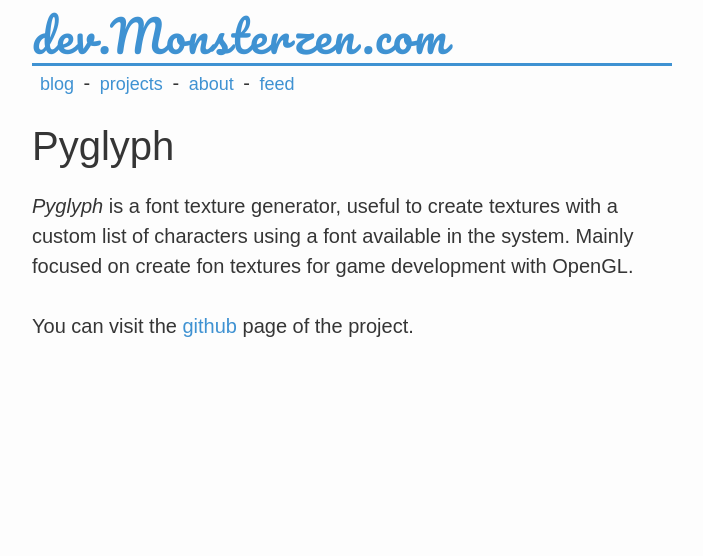
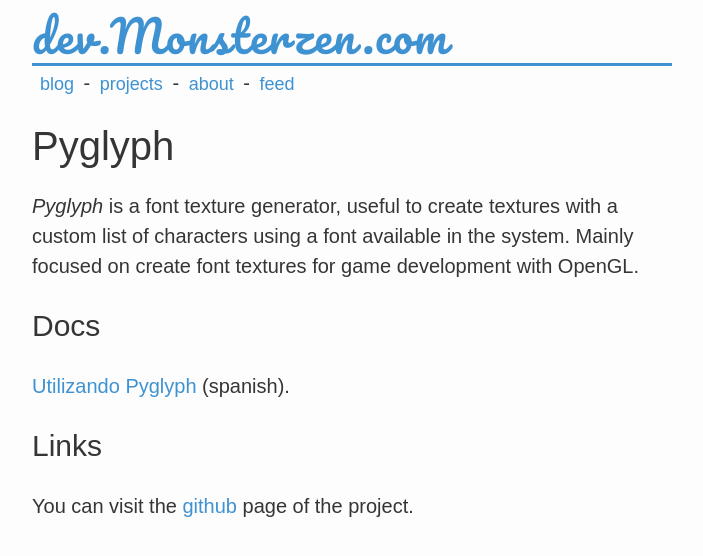
Before and after one commit to jfcalvo/jfcalvo.github.com, a Jekyll site: the page built from projects/pyglyph.markdown, in a window 1280 px wide. Shown: the top 556 px of the page, without its empty margins (288-991 px from the left). Built offline with Jekyll 4.4.1, drawn with Linux system fonts in a browser that asks for light colours; some web fonts are replaced.

```diff
--- a/projects/pyglyph.markdown
+++ b/projects/pyglyph.markdown
@@ -7,6 +7,12 @@ summary: A font texture generator oriented to game development
 
 # Pyglyph
 
-*Pyglyph* is a font texture generator, useful to create textures with a custom list of characters using a font available in the system. Mainly focused on create fon textures for game development with OpenGL.
+*Pyglyph* is a font texture generator, useful to create textures with a custom list of characters using a font available in the system. Mainly focused on create font textures for game development with OpenGL.
+
+## Docs
+
+[Utilizando Pyglyph](/blog/2011/06/21/utilizando-pyglyph.html) (spanish).
+
+## Links
 
 You can visit the [github](http://github.com/jfcalvo/pyglyph) page of the project.
```
Also changed, not shown: projects/genetica.markdown (added, +26 -0 lines).
